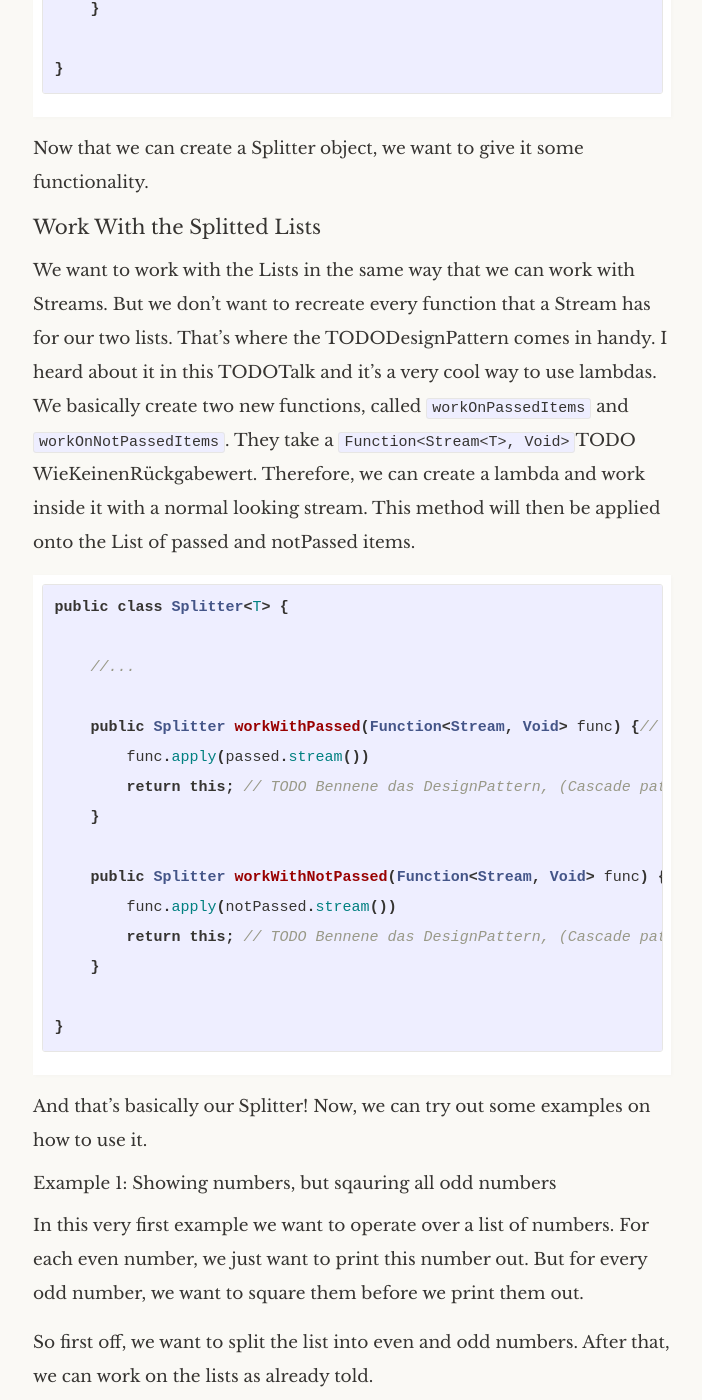
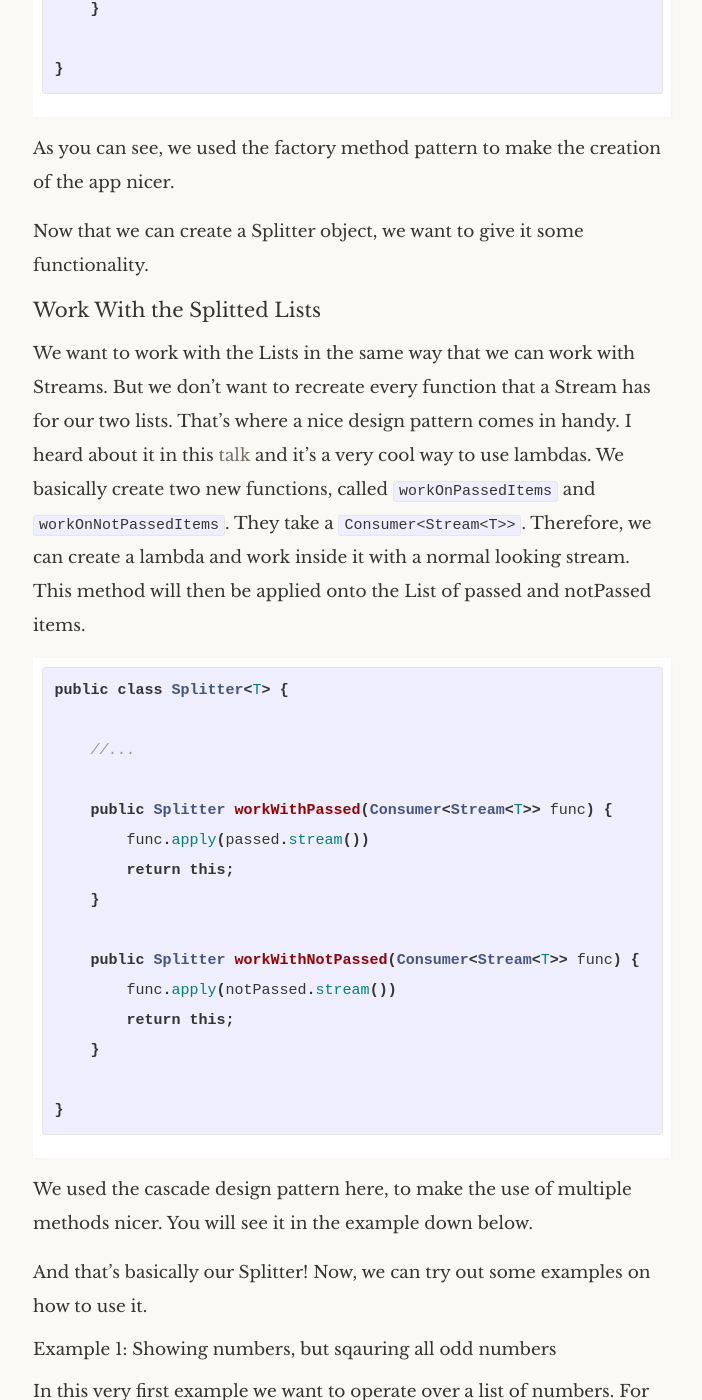
Before and after one commit to flyingbytes/flyingbytes.github.io, a Jekyll site: the page built from _posts/2017-12-03-Java8-Part4.markdown, in a window 1280 px wide and 1400 px high, scrolled down 2681 px. Shown: the whole window, without its empty margins (288-990 px from the left). Built offline with Jekyll 4.4.1, drawn with Linux system fonts in a browser that asks for light colours; some web fonts are replaced; comment, search, counter and statistics services are not loaded; some of the changed text lies outside the part shown.

Commit message:
Fix all TODOs

```diff
--- a/_posts/2017-12-03-Java8-Part4.markdown
+++ b/_posts/2017-12-03-Java8-Part4.markdown
@@ -47,7 +47,7 @@ public class Splitter<T> {
     private List<T> passed;
     private List<T> notPassed;
 
-    private Splitter(List<T> passed, List<T> notPassed) { TODO Wie heißt dieses Pattern, wo private constructor und anderer Constructor
+    private Splitter(List<T> passed, List<T> notPassed) {
         this.passed = passed;
         this.notPassed = notPassed;
     }
@@ -71,29 +71,33 @@ public class Splitter<T> {
 }
 {% endhighlight %}
 
+As you can see, we used the factory method pattern to make the creation of the app nicer.
+
 Now that we can create a Splitter object, we want to give it some functionality.
 
 ### Work With the Splitted Lists
 
-We want to work with the Lists in the same way that we can work with Streams. But we don't want to recreate every function that a Stream has for our two lists. That's where the TODODesignPattern comes in handy. I heard about it in this TODOTalk and it's a very cool way to use lambdas. We basically create two new functions, called `workOnPassedItems` and `workOnNotPassedItems`. They take a `Function<Stream<T>, Void>`TODO WieKeinenRückgabewert. Therefore, we can create a lambda and work inside it with a normal looking stream. This method will then be applied onto the List of passed and notPassed items.
+We want to work with the Lists in the same way that we can work with Streams. But we don't want to recreate every function that a Stream has for our two lists. That's where a nice design pattern comes in handy. I heard about it in this [talk][talk] and it's a very cool way to use lambdas. We basically create two new functions, called `workOnPassedItems` and `workOnNotPassedItems`. They take a `Consumer<Stream<T>>`. Therefore, we can create a lambda and work inside it with a normal looking stream. This method will then be applied onto the List of passed and notPassed items.
 
 {% highlight java %}
 public class Splitter<T> {
 
     //...
 
-    public Splitter workWithPassed(Function<Stream, Void> func) {// TODO wie Function ohne rückgabewert?
+    public Splitter workWithPassed(Consumer<Stream<T>> func) {
         func.apply(passed.stream())
-        return this; // TODO Bennene das DesignPattern, (Cascade pattern -> Ist einfach schöner)
+        return this;
     }
 
-    public Splitter workWithNotPassed(Function<Stream, Void> func) {// TODO wie Function ohne rückgabewert?
+    public Splitter workWithNotPassed(Consumer<Stream<T>> func) {
         func.apply(notPassed.stream())
-        return this; // TODO Bennene das DesignPattern, (Cascade pattern -> Ist einfach schöner)
+        return this;
     }
 
 }
 {% endhighlight %}
+
+We used the cascade design pattern here, to make the use of multiple methods nicer. You will see it in the example down below.
 
 And that's basically our Splitter! Now, we can try out some examples on how to use it.
 
@@ -138,7 +142,7 @@ public void sendEmails(List<Candidates> candidates) {
 ## Conclusion
 That's it for today!
 
-We have learned how to create our first useful class with the help of Streams. We also optimized the run time of our program with it. Therefore, we have trained our knowledge about design patterns like TODO2Schreiben.
+We have learned how to create our first useful class with the help of Streams. We also optimized the run time of our program with it. Therefore, we have trained our knowledge about design patterns like the factory method and the cascade pattern.
 
 Lastly, we have tried out our splitter with some examples.
 
@@ -172,8 +176,4 @@ s.setAttribute('data-timestamp', +new Date());
 
 <noscript>Please enable JavaScript to view the <a href="https://disqus.com/?ref_noscript">comments powered by Disqus.</a></noscript>
 
-[part2]: https://flyingbytes.github.io/programming/java8/functional/part2/2017/02/04/Java8-Part2.html
-[javaDocCollection]: https://docs.oracle.com/javase/8/docs/api/java/util/Collection.html
-[streamJavaDoc]: https://docs.oracle.com/javase/8/docs/api/java/util/stream/Stream.html
-[javaDocArrays]: https://docs.oracle.com/javase/8/docs/api/java/util/Arrays.html
-[parallelStream]: https://docs.oracle.com/javase/tutorial/collections/streams/parallelism.html
+[talk]: https://youtu.be/e4MT_OguDKg?t=45m30
```
Also changed, not shown: other parts of _posts/2017-12-03-Java8-Part4.markdown (+1 -1 lines).
